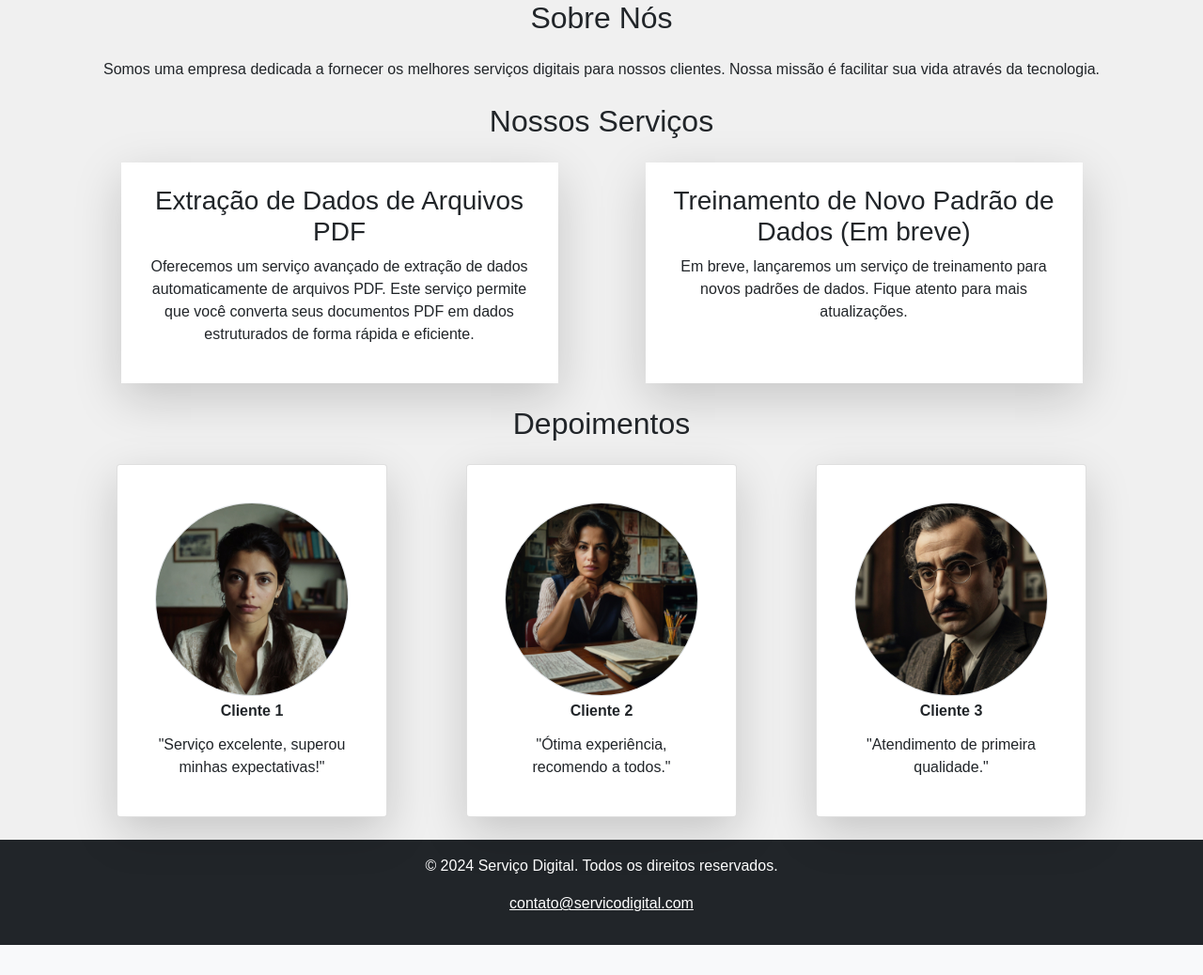
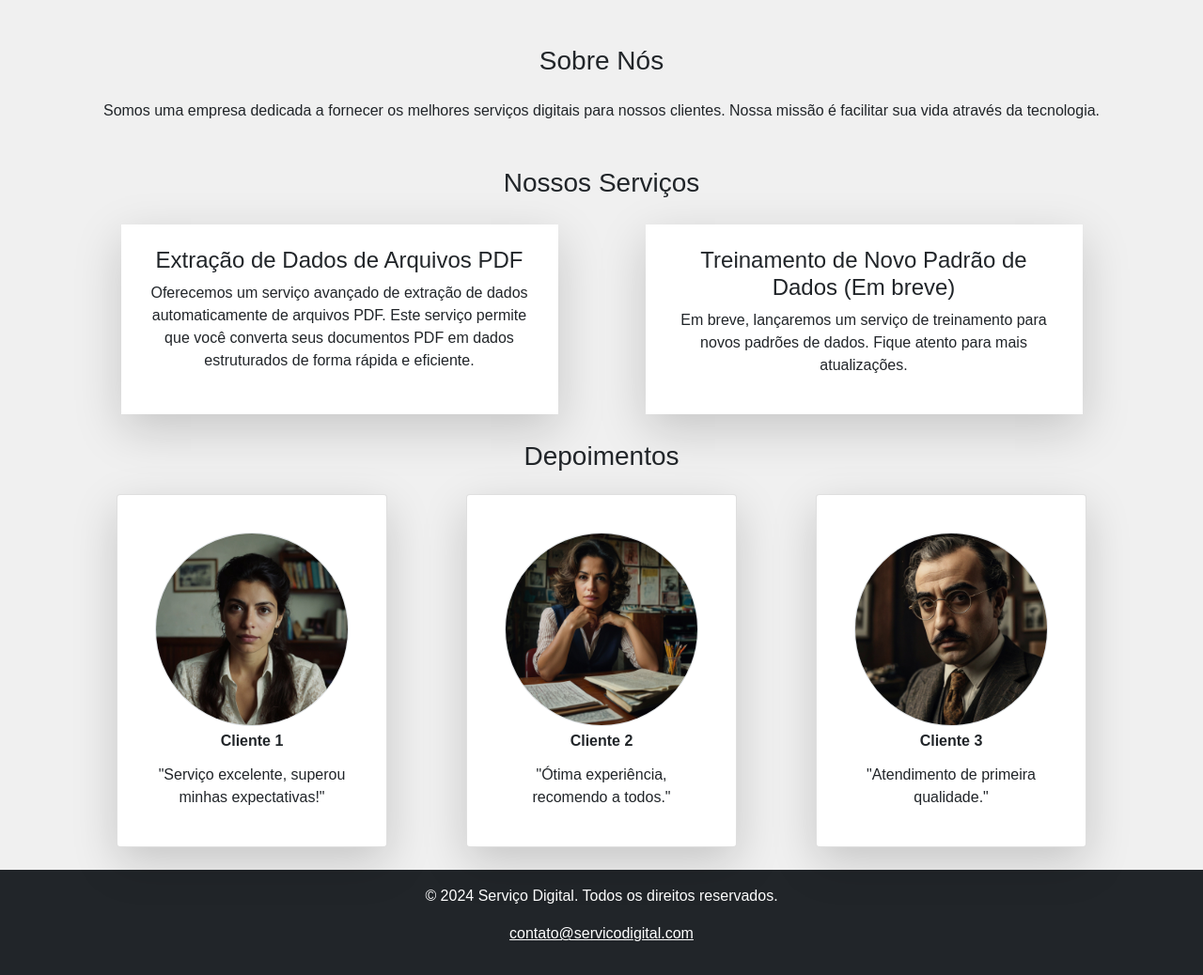
Before and after one commit to brdoliveira/upflow-flsk, a Flask app: page / in a window 1280 px wide. Shown: the part 58-1096 px from the top of the page at 94% size. Before the commit the page ends 1064 px from the top, so only its background shows below. Run offline with Flask 3, Linux system fonts and the light colour scheme; parts of the project's set-up code (start-up, migrations or seed data) failed here and were passed over; some libraries are stand-ins or nearby versions.

Commit message:
FEAT(home): Formatando tela home

```diff
--- a/templates/home.html
+++ b/templates/home.html
@@ -1,28 +1,28 @@
 {% extends "template.html" %}
 
 {% block conteudo %}
-<div class="mt-10 text-center">
-    <section id="about" class="my-10">
-        <h2 class="text-3xl font-semibold mb-4">Sobre Nós</h2>
-        <p class="text-lg mb-6">Somos uma empresa dedicada a fornecer os melhores serviços digitais para nossos clientes. Nossa missão é facilitar sua vida através da tecnologia.</p>
+<div class="mt-5 text-center">
+    <section id="about" class="my-5">
+        <h2 class="fs-3 font-semibold mb-4">Sobre Nós</h2>
+        <p class="lh-base mb-6">Somos uma empresa dedicada a fornecer os melhores serviços digitais para nossos clientes. Nossa missão é facilitar sua vida através da tecnologia.</p>
     </section>
 
     <section id="services" class="my-10">
-        <h2 class="text-3xl font-semibold my-4">Nossos Serviços</h2>
-        <div class="d-flex justify-content-around flex-wrap">
-            <div class="bg-white col-5 p-4 w-80 shadow-lg">
-                <h3 class="text-2xl font-bold mb-2">Extração de Dados de Arquivos PDF</h3>
-                <p class="text-lg">Oferecemos um serviço avançado de extração de dados automaticamente de arquivos PDF. Este serviço permite que você converta seus documentos PDF em dados estruturados de forma rápida e eficiente.</p>
+        <h2 class="fs-3 font-semibold my-4">Nossos Serviços</h2>
+        <div class="d-flex justify-content-around flex-wrap col-12">
+            <div class="bg-white col-5 p-4 shadow-lg m-1">
+                <h3 class="fs-4 font-bold mb-2">Extração de Dados de Arquivos PDF</h3>
+                <p class="lh-base">Oferecemos um serviço avançado de extração de dados automaticamente de arquivos PDF. Este serviço permite que você converta seus documentos PDF em dados estruturados de forma rápida e eficiente.</p>
             </div>
-            <div class="bg-white col-5 p-4 w-80 shadow-lg">
-                <h3 class="text-2xl font-bold mb-2">Treinamento de Novo Padrão de Dados (Em breve)</h3>
-                <p class="text-lg">Em breve, lançaremos um serviço de treinamento para novos padrões de dados. Fique atento para mais atualizações.</p>
+            <div class="bg-white col-5 p-4 shadow-lg m-1">
+                <h3 class="fs-4 font-bold mb-2">Treinamento de Novo Padrão de Dados (Em breve)</h3>
+                <p class="lh-base">Em breve, lançaremos um serviço de treinamento para novos padrões de dados. Fique atento para mais atualizações.</p>
             </div>
         </div>
     </section>
 
     <section id="testimonials" class="my-10">
-        <h2 class="text-3xl font-semibold my-4">Depoimentos</h2>
+        <h2 class="fs-3 font-semibold my-4">Depoimentos</h2>
         <div class="d-flex justify-content-around flex-wrap">
             <div class="card p-4 shadow-lg" style="width: 18rem;">
                 <div class="card-body">
```
